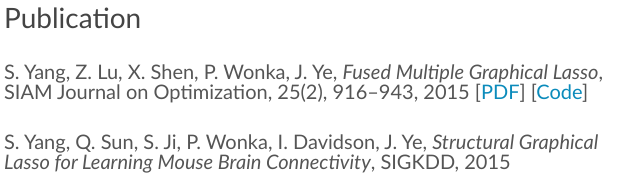
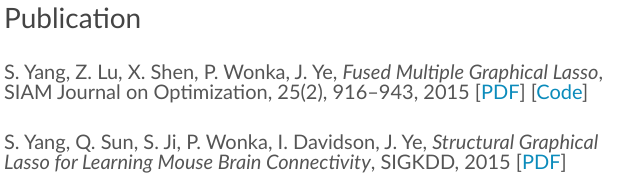
Before and after one commit to ysdeal/ysdeal.github.io, a plain HTML site: page index.html in a window 1280 px wide. Shown: the part 1260-1456 px from the top of the page, 271-911 px from the left. Drawn offline with Linux system fonts and the light colour scheme.

Commit message:
add 2015 kdd

```diff
--- a/index.html
+++ b/index.html
@@ -619,7 +619,7 @@
 
              <h4>S. Yang, Z. Lu, X. Shen, P. Wonka, J. Ye, <i>Fused Multiple Graphical Lasso</i>,  SIAM Journal on Optimization, 25(2), 916–943, 2015 [<a href="http://epubs.siam.org/doi/abs/10.1137/130936397">PDF</a>] [<a href="soft/mgl-0.2.zip">Code</a>]</h4>
 
-             <h4>S. Yang, Q. Sun, S. Ji, P. Wonka, I. Davidson, J. Ye, <i>Structural Graphical Lasso for Learning Mouse Brain Connectivity</i>, SIGKDD, 2015 </h4>
+             <h4>S. Yang, Q. Sun, S. Ji, P. Wonka, I. Davidson, J. Ye, <i>Structural Graphical Lasso for Learning Mouse Brain Connectivity</i>, SIGKDD, 2015 [<a ref="publication/2015_kdd_structural.pdf">PDF</a>]</h4>
 
 
 
```
